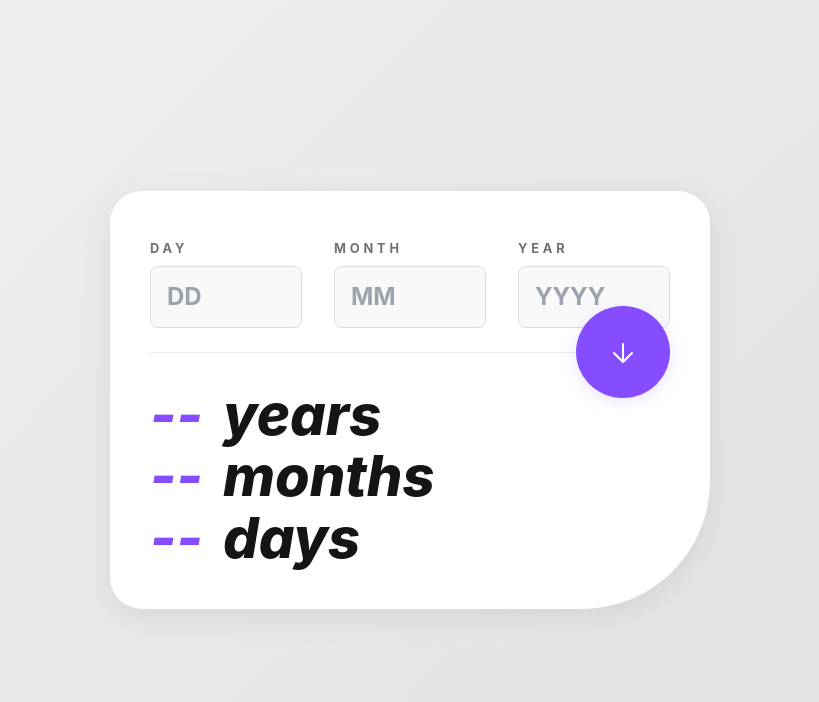
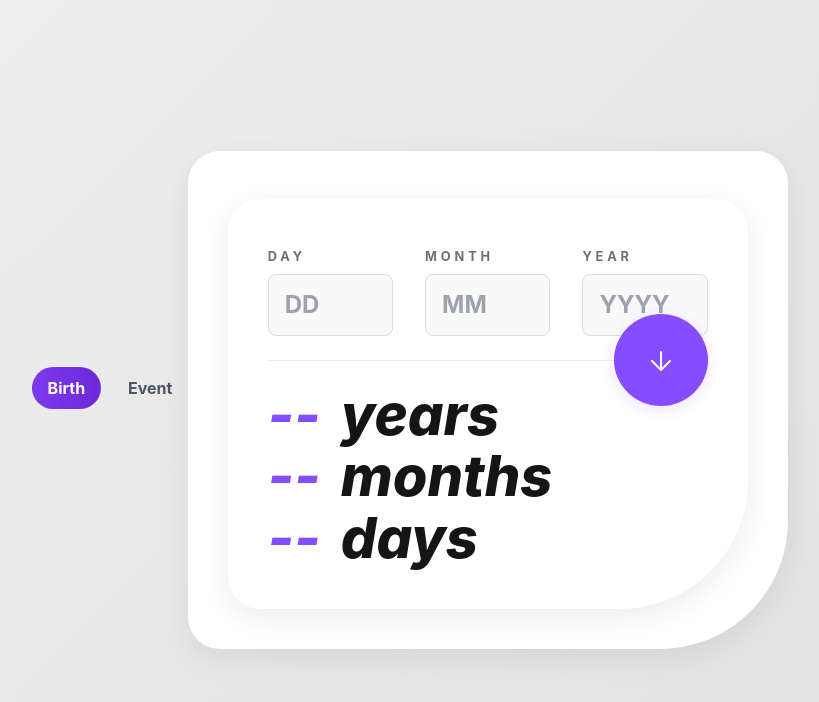
Before and after one commit to bluemetti/AgeCalculatorBackend, a React (Vite) app: page / in a window 1280 px wide. Shown: the top 702 px of the page, without its empty margins (230-1049 px from the left). Built offline with nearby package versions, Linux system fonts and the light colour scheme.

Commit message:
docs(video): frases prontas + ui: navbar melhorada com NavLink

```diff
--- a/src/App.css
+++ b/src/App.css
@@ -23,6 +23,42 @@ body {
   box-shadow: 0 8px 32px rgba(0,0,0,0.08);
   max-width: 600px;
   width: 100%;
+}
+
+/* Navegação principal */
+.nav {
+  display: flex;
+  gap: 0.75rem;
+  justify-content: center;
+  align-items: center;
+  margin-bottom: 1.5rem;
+}
+
+.nav-link {
+  padding: 0.5rem 0.9rem;
+  border-radius: 999px;
+  font-weight: 700;
+  color: #4b5563; /* gray-600 */
+  background: transparent;
+  text-decoration: none;
+  transition: all 0.15s ease;
+  border: 1px solid transparent;
+}
+
+.nav-link:hover {
+  transform: translateY(-2px);
+  box-shadow: 0 6px 18px rgba(0,0,0,0.06);
+}
+
+.nav-link.active {
+  background: linear-gradient(90deg,#7c3aed,#6d28d9);
+  color: #fff;
+  border-color: rgba(124,58,237,0.2);
+}
+
+/* Responsividade: empilha links em telas pequenas */
+@media (max-width: 420px) {
+  .nav { gap: 0.5rem; flex-direction: column; }
 }
 
 /* Inputs agrupados em linha, com espaçamento */
--- a/src/App.tsx
+++ b/src/App.tsx
@@ -5,6 +5,8 @@ import { useForm, SubmitHandler } from "react-hook-form";
 import { zodResolver } from "@hookform/resolvers/zod";
 import { schema, FormValues } from "./validation";
 import "./App.css";
+import { NavLink } from "react-router-dom";
+import FormComponent from "./components/FormComponent";
 
 // Componente principal
 const App = () => {
@@ -75,86 +77,16 @@ const App = () => {
   // Renderização do componente
   return (
     <div className="container">
+      <nav className="nav">
+        <NavLink to="/" className={({isActive}) => `nav-link ${isActive ? 'active' : ''}`} end>
+          Birth
+        </NavLink>
+        <NavLink to="/event" className={({isActive}) => `nav-link ${isActive ? 'active' : ''}`}>
+          Event
+        </NavLink>
+      </nav>
       <div className="card">
-        {/* Título removido para seguir o design do desafio */}
-        <form onSubmit={handleSubmit(onSubmit)} className="space-y-6">
-          <div className="inputs">
-            {/* Campo Dia */}
-            <div className="input-group">
-              <label htmlFor="day" className={errors.day ? "error-label" : ""}>
-                DAY
-              </label>
-              <input
-                id="day"
-                type="number"
-                placeholder="DD"
-                {...register("day", { valueAsNumber: true })}
-                className={errors.day ? "error-input" : ""}
-                min={1}
-                max={31}
-              />
-              {errors.day && <p className="error-msg">{errors.day.message}</p>}
-            </div>
-            {/* Campo Mês */}
-            <div className="input-group">
-              <label htmlFor="month" className={errors.month ? "error-label" : ""}>
-                MONTH
-              </label>
-              <input
-                id="month"
-                type="number"
-                placeholder="MM"
-                {...register("month", { valueAsNumber: true })}
-                className={errors.month ? "error-input" : ""}
-                min={1}
-                max={12}
-              />
-              {errors.month && <p className="error-msg">{errors.month.message}</p>}
-            </div>
-            {/* Campo Ano */}
-            <div className="input-group">
-              <label htmlFor="year" className={errors.year ? "error-label" : ""}>
-                YEAR
-              </label>
-              <input
-                id="year"
-                type="number"
-                placeholder="YYYY"
-                {...register("year", { valueAsNumber: true })}
-                className={errors.year ? "error-input" : ""}
-                min={1900}
-                max={new Date().getFullYear()}
-              />
-              {errors.year && <p className="error-msg">{errors.year.message}</p>}
-            </div>
-          </div>
-
-          {/* Linha separadora e botão */}
-          <div className="divider-btn-row">
-            <hr className="divider" />
-            <button type="submit" className="submit-btn" aria-label="Calcular idade">
-              <svg xmlns="http://www.w3.org/2000/svg" width="46" height="44" viewBox="0 0 46 44" fill="none">
-                <g>
-                  <circle cx="23" cy="22" r="22" fill="#854dff" />
-                  <path d="M23 14v16M14 23l9 9 9-9" stroke="#fff" strokeWidth="2" strokeLinecap="round" strokeLinejoin="round" />
-                </g>
-              </svg>
-            </button>
-          </div>
-        </form>
-
-        {/* Resultados destacados */}
-        <div className="results">
-          <p>
-            <span className="result-number">{age.years !== null ? age.years : "--"}</span> years
-          </p>
-          <p>
-            <span className="result-number">{age.months !== null ? age.months : "--"}</span> months
-          </p>
-          <p>
-            <span className="result-number">{age.days !== null ? age.days : "--"}</span> days
-          </p>
-        </div>
+        <FormComponent mode="birth" />
       </div>
     </div>
   );
```
Also changed, not shown: 1 other file (tests, documents, lock files or other folders).
